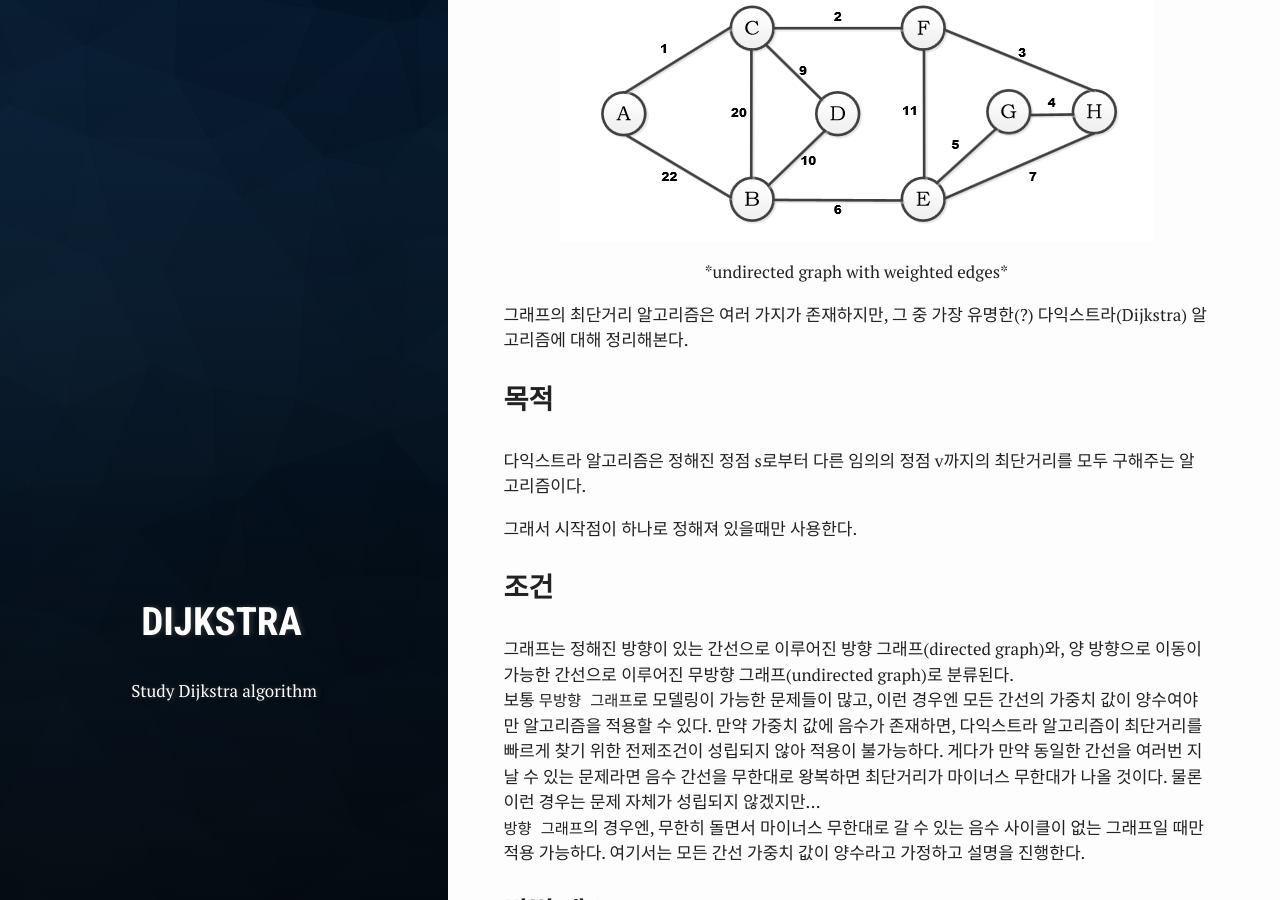
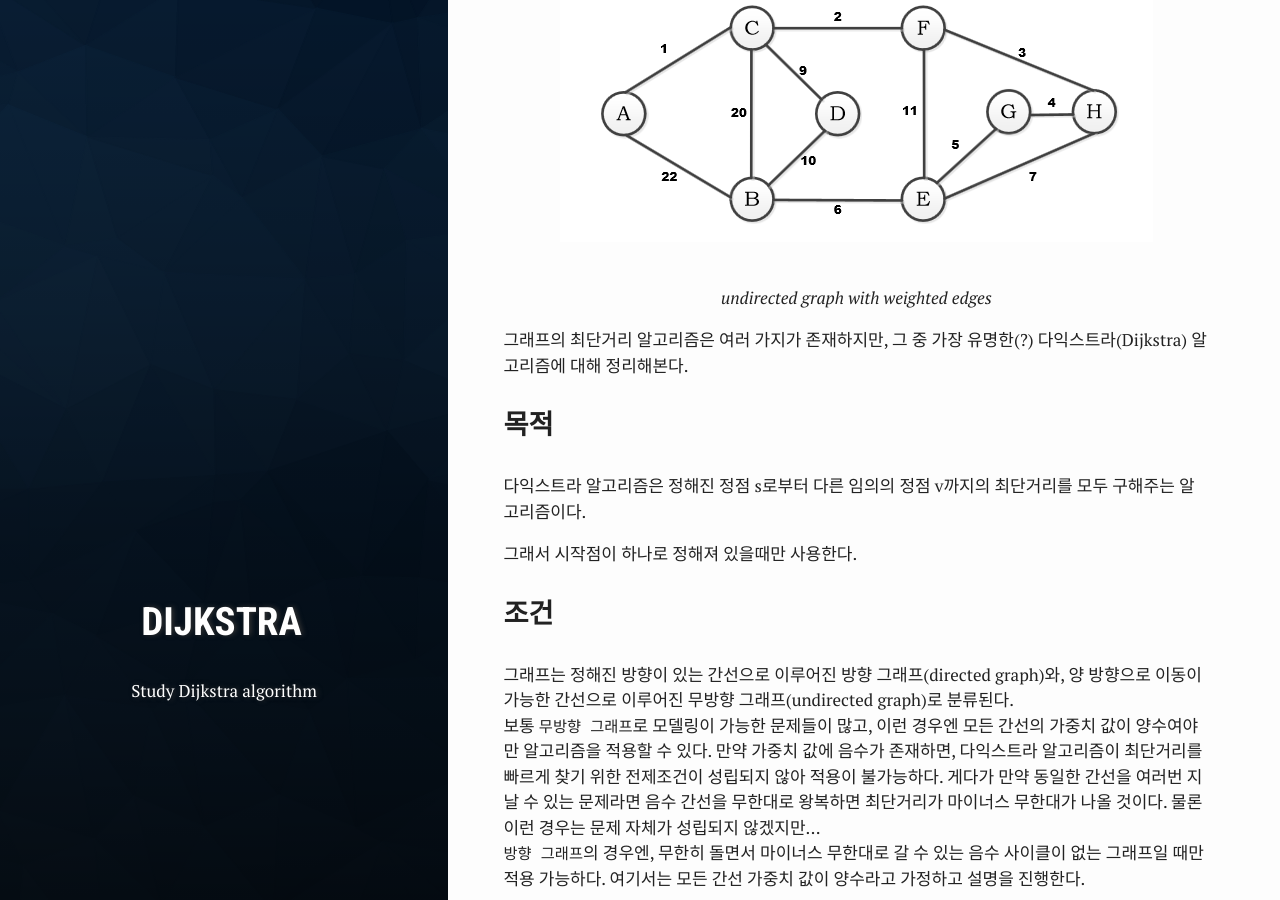
Before and after one commit to hannwi/github.io, a Jekyll site: the page built from _posts/2020-02-11-Algorithm-Dijkstra.md, in a window 1280 px wide and 900 px high, scrolled down 525 px. Built offline with Jekyll 4.4.1, drawn with Linux system fonts in a browser that asks for light colours.

Commit message:
Update 2020-02-11-Algorithm-Dijkstra.md

```diff
--- a/_posts/2020-02-11-Algorithm-Dijkstra.md
+++ b/_posts/2020-02-11-Algorithm-Dijkstra.md
@@ -17,8 +17,8 @@ author: Hannwi
 `최단거리`란, 특정 시작 정점에서 종료 정점으로 이동하기 위해 지나는 간선의 가중치 합이 가장 작은 경우를 의미한다.
 
 <p align="center">
-	<img src="/assets/images/algorithm/dijkstra/undirected_graph.png">
-	*undirected graph with weighted edges*
+	<img src="/assets/images/algorithm/dijkstra/undirected_graph.png"><br>
+	<em>undirected graph with weighted edges</em>
 </p>
 
 그래프의 최단거리 알고리즘은 여러 가지가 존재하지만, 그 중 가장 유명한(?) 다익스트라(Dijkstra) 알고리즘에 대해 정리해본다.
```
